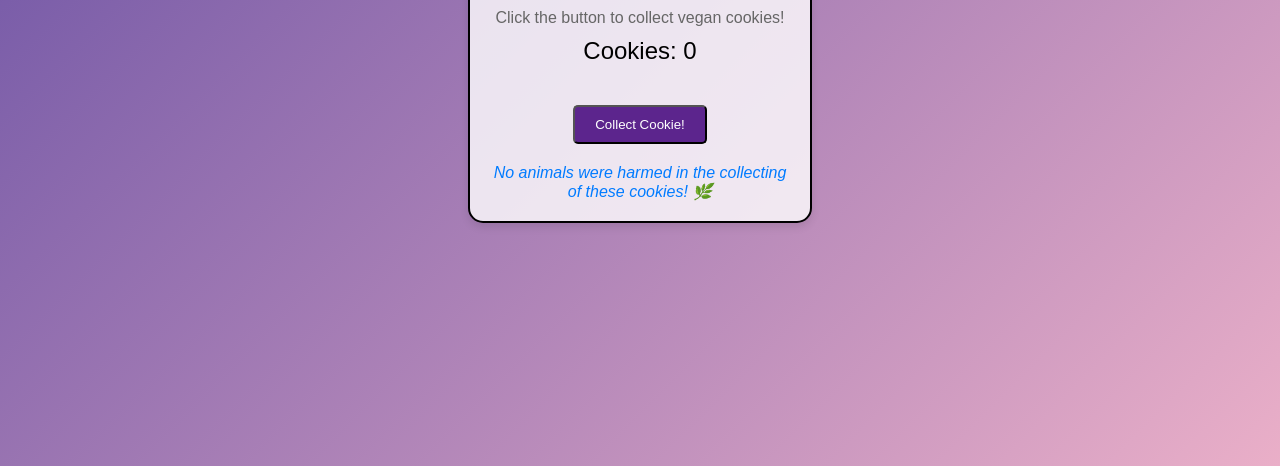
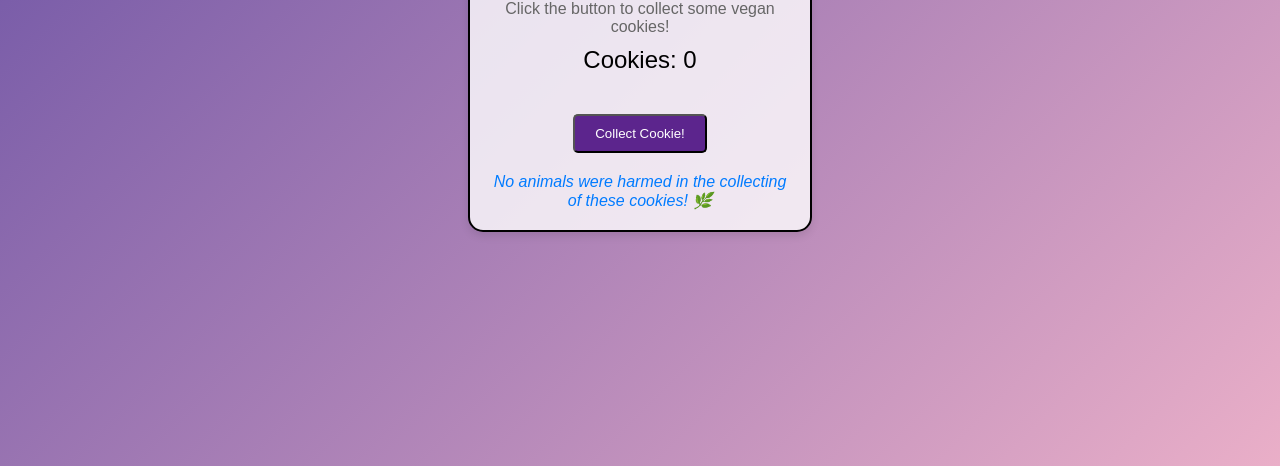
Before and after one commit to NicoFilips/CookieClicker.io, a plain HTML site: page index.html in a window 1280 px wide. Shown: the part 334-800 px from the top of the page. Drawn offline with Linux system fonts and the light colour scheme.

Commit message:
fix(index.html): typo

```diff
--- a/index.html
+++ b/index.html
@@ -108,7 +108,7 @@
 <body>
     <div class="container">
         <h1>Cookie Clicker</h1>
-        <p>Click the button to collect vegan cookies!</p>
+        <p>Click the button to collect some vegan cookies!</p>
         <div class="counter" id="cookieCounter">Cookies: 0</div>
         <button onclick="clickCookie()" class="button">Collect Cookie!</button>
         <div class="funny-quote">No animals were harmed in the collecting of these cookies! 🌿</div>
```
